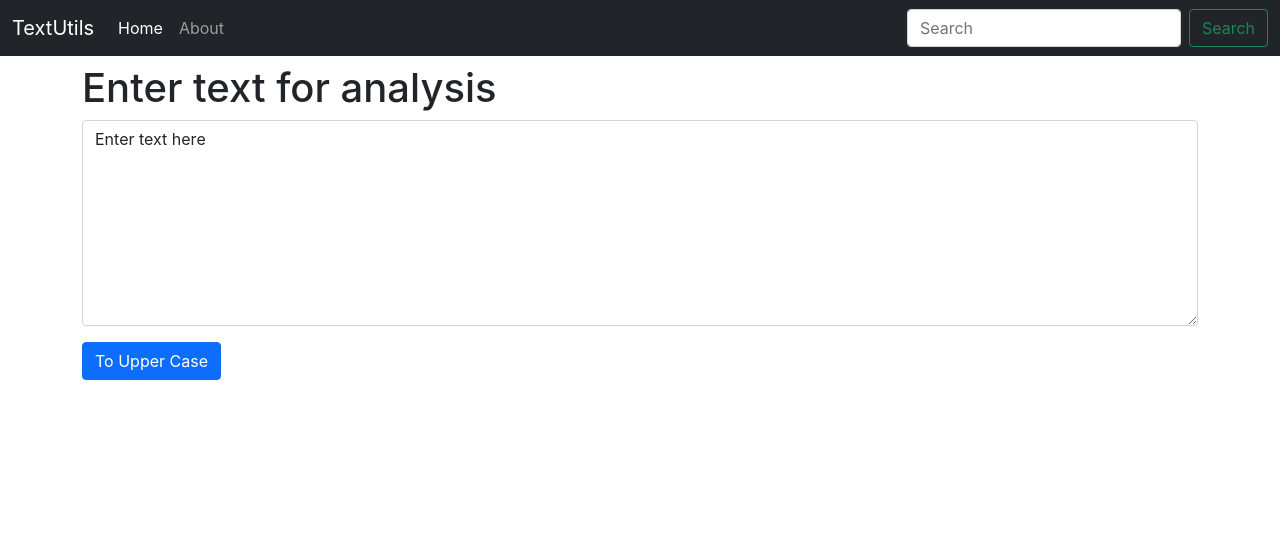
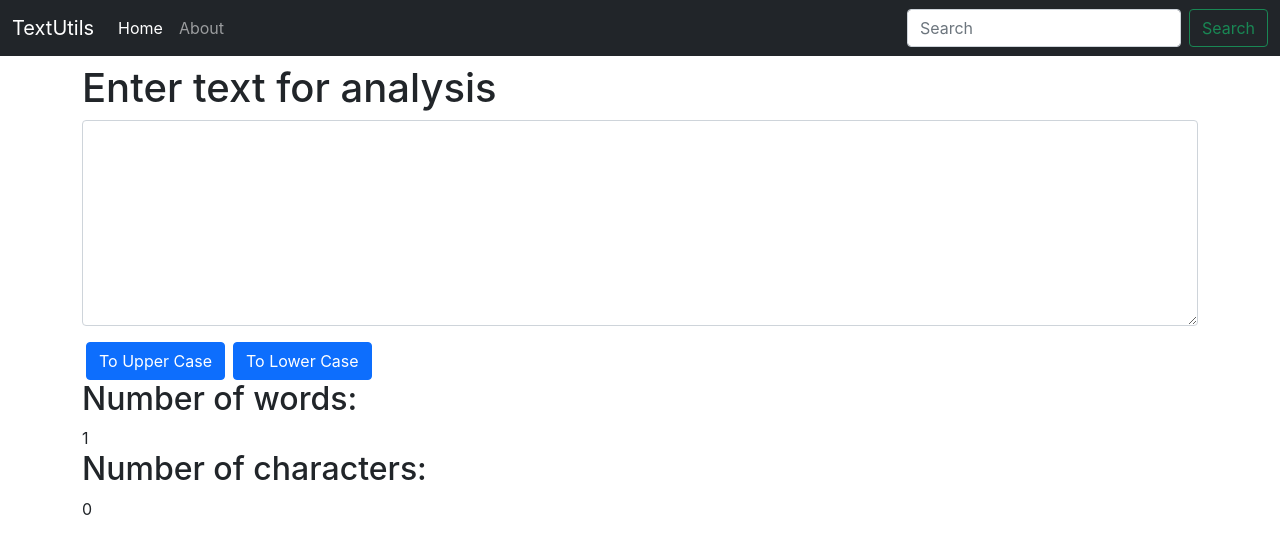
Before and after one commit to TheAlpha27/txtutils-cwh, a React (Create React App) app: page / in a window 1280 px wide. Shown: the top 554 px of the page. Built offline with nearby package versions, Linux system fonts and the light colour scheme.

Commit message:
added lower case button and few other features

```diff
--- a/src/Components/TextForm.js
+++ b/src/Components/TextForm.js
@@ -1,7 +1,7 @@
 import React from 'react'
 import { useState } from 'react'
 export default function TextForm() {
-    const [text, setText] = useState("Enter text here");
+    const [text, setText] = useState("");
     const handleOnChange = (event)=>{
         setText(event.target.value);
     }
@@ -9,13 +9,26 @@ export default function TextForm() {
         let newText = text.toUpperCase();
         setText(newText);
     }
+    const handleLoClick =()=>{
+        let newText = text.toLowerCase();
+        setText(newText);
+    }
     return (
+        <>
         <div className="container">
             <h1 className="my-2">Enter text for analysis</h1>
             <div className="mb-3 my-2">
                 <textarea value={text} onChange={handleOnChange} className="form-control" id="exampleFormControlTextarea1" rows="8"></textarea>
             </div>
-            <button className="btn btn-primary" onClick={handleUpClick}>To Upper Case</button>
+            <button className="btn btn-primary mx-1" onClick={handleUpClick}>To Upper Case</button>
+            <button className="btn btn-primary mx-1" onClick={handleLoClick}>To Lower Case</button>
         </div>
+        <div className="container">
+        <h2>Number of words: </h2>
+        {text.split(' ').length}
+        <h2>Number of characters: </h2>
+        {text.length}
+        </div>
+        </>
     )
 }
```
